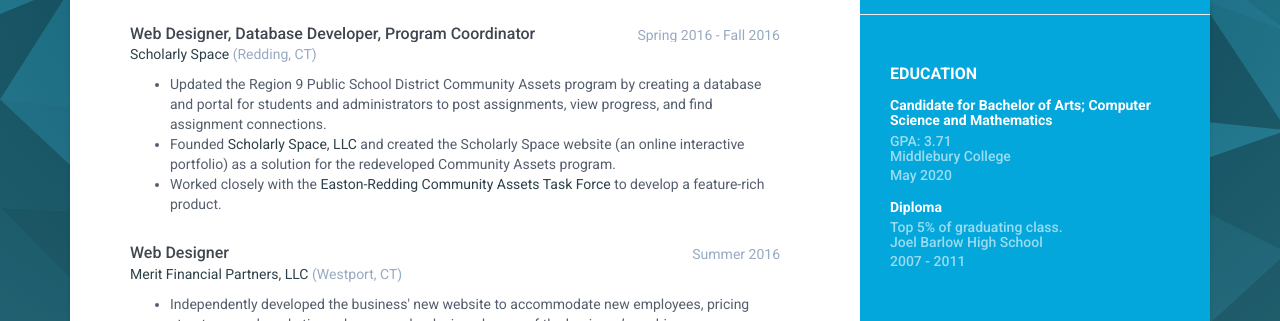
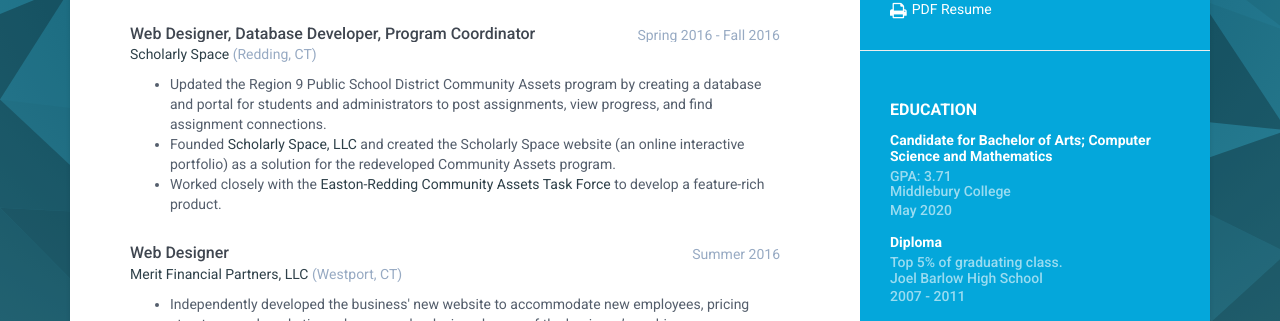
Before and after one commit to henrymound/henrymound.github.io, a plain HTML site: page index.html in a window 1280 px wide. Shown: the part 479-800 px from the top of the page. Drawn offline with Linux system fonts and the light colour scheme.

Commit message:
Added pdf resume

```diff
--- a/index.html
+++ b/index.html
@@ -57,6 +57,7 @@
 <!--                    <li class="website"><i class="fa fa-globe"></i><a href="http://themes.3rdwavemedia.com/website-templates/free-responsive-website-template-for-developers/" target="_blank">portfoliosite.com</a></li>-->
                     <li class="linkedin"><i class="fa fa-linkedin"></i><a href="http://www.linkedin.com/in/henrymound" target="_blank">linkedin.com/in/henrymound</a></li>
                     <li class="github"><i class="fa fa-github"></i><a href="http://github.com/henrymound" target="_blank">github.com/henrymound</a></li>
+                    <li class="github"><i class="fa fa-print"></i><a href="resume.pdf" target="_blank">PDF Resume</a></li>
                 </ul>
             </div><!--//contact-container-->
             <hr>
@@ -188,7 +189,9 @@
   </ul>
 </section>
 			</div>
+
         </div><!--//sidebar-wrapper-->
+
 
         <div class="main-wrapper">
 
```
Also changed, not shown: 1 other file.
